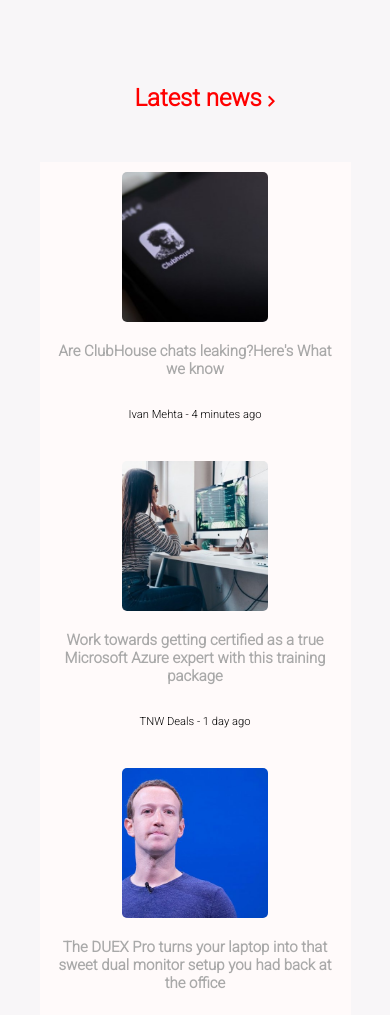
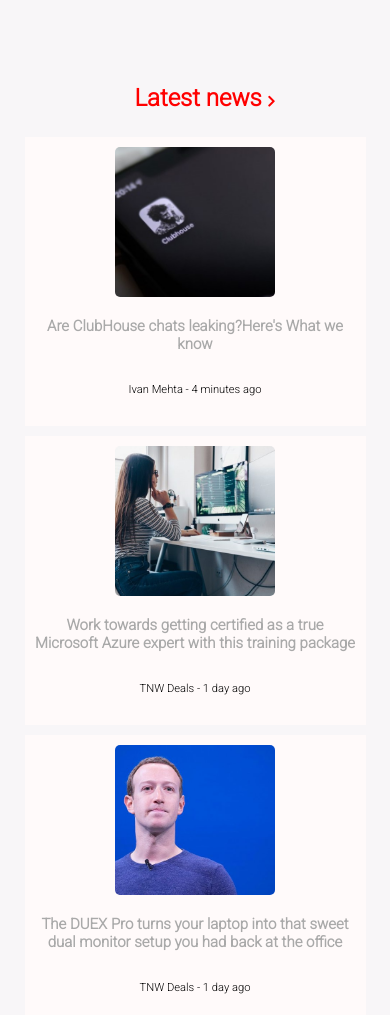
Before and after one commit to MarkoNS1990/the_next_web, a website: page index.html in a window 390 px wide. Shown: the part 840-1855 px from the top of the page. Drawn offline with Linux system fonts and the light colour scheme; a web font is replaced by a local one.

Commit message:
fix responsive

```diff
--- a/style.css
+++ b/style.css
@@ -193,7 +193,6 @@
   justify-content: space-between;
   align-items: flex-start;
   padding: 30px 20px;
-
 }
 
 img {
@@ -441,10 +440,15 @@
 
   .row {
     flex-direction: column;
+    padding: 5px;
   }
 
   .row-latest {
     flex-direction: column;
+  }
+
+  .item{
+    margin-bottom: 10px;
   }
 
   img {
```
